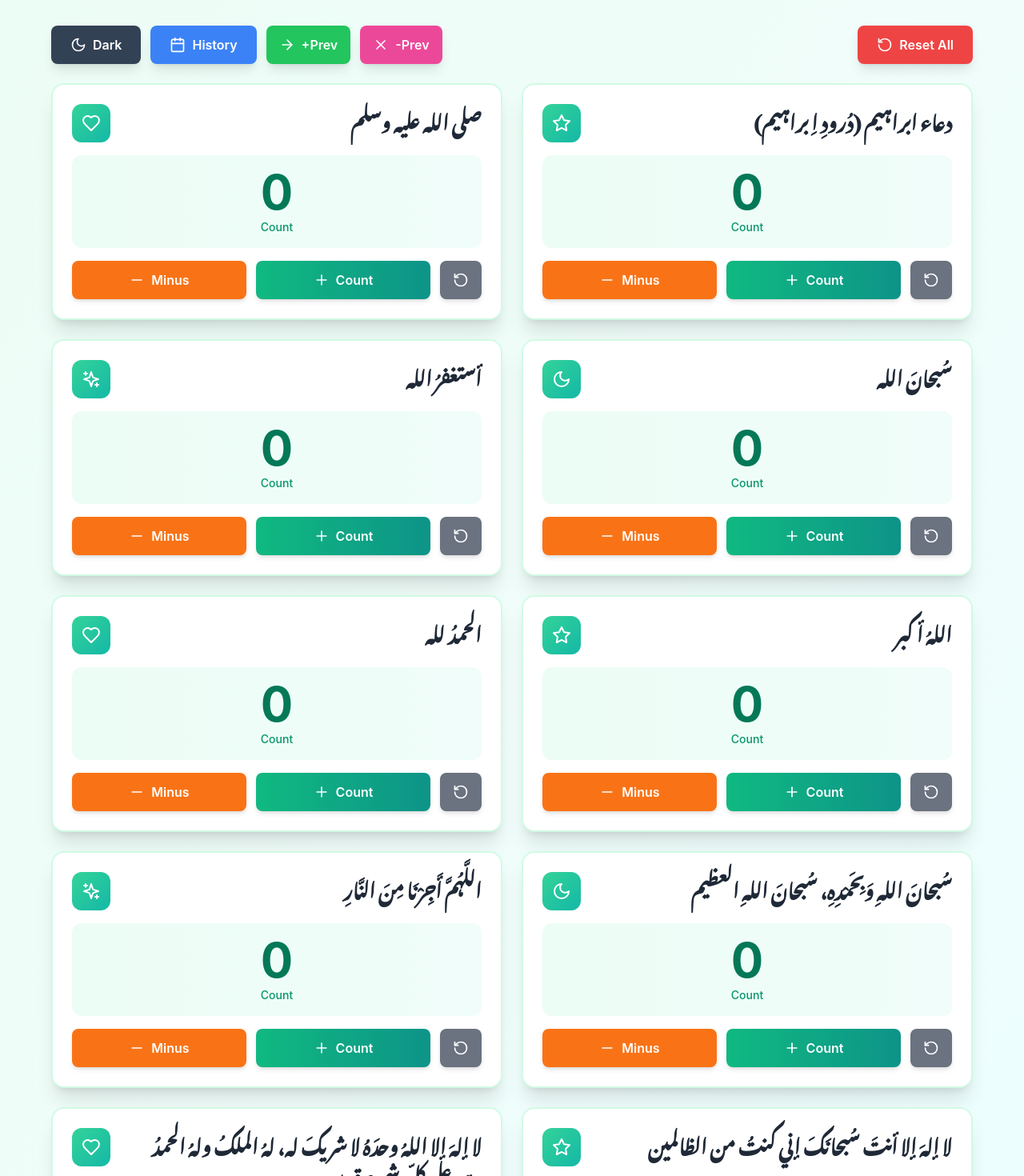
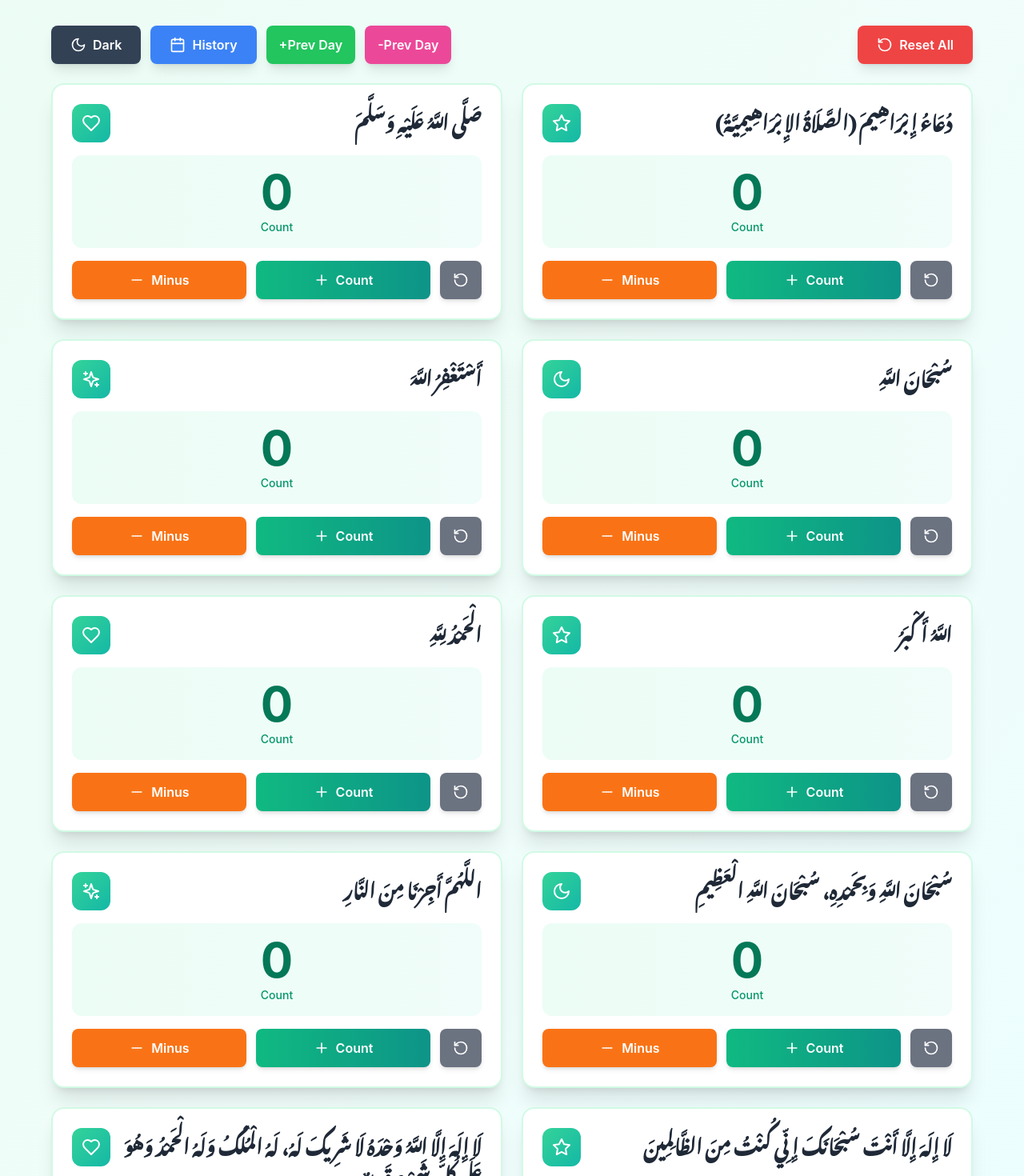
Before and after one commit to faizaniqbalLC/tasbih-counter, a Next.js app: page / in a window 1280 px wide. Shown: the part 120-1590 px from the top of the page at 80% size. Built offline with nearby package versions, Linux system fonts and the light colour scheme; a web font is replaced by a local one.

Commit message:
Update dhikr list text and improve button labels for clarity

```diff
--- a/components/TasbihCounter.jsx
+++ b/components/TasbihCounter.jsx
@@ -69,17 +69,18 @@ const TasbihCounter = () => {
   }, [mounted]);
 
   const dhikrList = [
-    { id: 1, text: 'صلى اللہ علیہ وسلم', icon: Heart },
-    { id: 2, text: 'دعاء ابراہیم (دُرودِ اِبراہیم)', icon: Star },
-    { id: 3, text: 'أستغفرُ اللہ', icon: Sparkles },
-    { id: 4, text: 'سُبحانَ اللہ', icon: Moon },
-    { id: 5, text: 'الحمدُ للہ', icon: Heart },
-    { id: 6, text: 'اللہُ أکبر', icon: Star },
-    { id: 7, text: 'اللَّہُمَّ أَجِرْنَا مِنَ النَّارِ', icon: Sparkles },
-    { id: 8, text: 'سُبحانَ اللہِ وَبِحَمْدِہِ، سُبحانَ اللہِ العظیم', icon: Moon },
-    { id: 9, text: 'لا إلہَ إلا اللہُ وحدَہُ لا شریكَ لہ، لہُ الملكُ ولہُ الحمدُ وہو على كلِّ شیءٍ قدیر', icon: Heart },
-    { id: 10, text: 'لا إلہَ إلا أنتَ سُبحانَكَ إني كنتُ من الظالمین', icon: Star }
-  ];
+  { id: 1, text: 'صَلَّى اللَّهُ عَلَيْهِ وَسَلَّمَ', icon: Heart },
+  { id: 2, text: 'دُعَاءُ إِبْرَاهِيمَ (الصَّلَاةُ الإِبْرَاهِيمِيَّةُ)', icon: Star },
+  { id: 3, text: 'أَسْتَغْفِرُ اللَّهَ', icon: Sparkles },
+  { id: 4, text: 'سُبْحَانَ اللَّهِ', icon: Moon },
+  { id: 5, text: 'الْحَمْدُ لِلَّهِ', icon: Heart },
+  { id: 6, text: 'اللَّهُ أَكْبَرُ', icon: Star },
+  { id: 7, text: 'اللَّهُمَّ أَجِرْنَا مِنَ النَّارِ', icon: Sparkles },
+  { id: 8, text: 'سُبْحَانَ اللَّهِ وَبِحَمْدِهِ، سُبْحَانَ اللَّهِ الْعَظِيمِ', icon: Moon },
+  { id: 9, text: 'لَا إِلَهَ إِلَّا اللَّهُ وَحْدَهُ لَا شَرِيكَ لَهُ، لَهُ الْمُلْكُ وَلَهُ الْحَمْدُ وَهُوَ عَلَى كُلِّ شَيْءٍ قَدِيرٌ', icon: Heart },
+  { id: 10, text: 'لَا إِلَهَ إِلَّا أَنْتَ سُبْحَانَكَ إِنِّي كُنْتُ مِنَ الظَّالِمِينَ', icon: Star }
+];
+
 
   const getTodayDate = () => {
     return new Date().toISOString().split('T')[0];
@@ -318,8 +319,7 @@ const TasbihCounter = () => {
                   }`}
                   title="Add yesterday's count to today"
                 >
-                  <ArrowRight className="w-5 h-5" />
-                  +Prev
+                  +Prev Day
                 </button>
 
                 <button
@@ -331,8 +331,7 @@ const TasbihCounter = () => {
                   }`}
                   title="Remove yesterday's count from today"
                 >
-                  <X className="w-5 h-5" />
-                  -Prev
+                  -Prev Day
                 </button>
               </>
             )}
@@ -430,7 +429,7 @@ const TasbihCounter = () => {
                   <button
                     onClick={() => decrement(dhikr.id)}
                     disabled={isHistoryView}
-                    className={`flex-1 flex items-center justify-center gap-2 px-4 py-3 rounded-lg font-semibold shadow-md transition-all ${
+                    className={`flex-1 flex items-center justify-center gap-1 md:gap-2 px-[6px] md:px-4 py-3 rounded-lg font-semibold shadow-md transition-all ${
                       isHistoryView
                         ? 'bg-gray-400 cursor-not-allowed text-white'
                         : 'bg-orange-500 hover:bg-orange-600 text-white transform hover:scale-105'
@@ -443,7 +442,7 @@ const TasbihCounter = () => {
                   <button
                     onClick={() => increment(dhikr.id)}
                     disabled={isHistoryView}
-                    className={`flex-1 flex items-center justify-center gap-2 px-4 py-3 rounded-lg font-semibold shadow-md transition-all ${
+                    className={`flex-1 flex items-center justify-center gap-1 md:gap-2 px-[6px] md:px-4 py-3 rounded-lg font-semibold shadow-md transition-all ${
                       isHistoryView
                         ? 'bg-gray-400 cursor-not-allowed text-white'
                         : 'bg-gradient-to-r from-emerald-500 to-teal-600 hover:from-emerald-600 hover:to-teal-700 text-white transform hover:scale-105'
@@ -456,7 +455,7 @@ const TasbihCounter = () => {
                   <button
                     onClick={() => reset(dhikr.id)}
                     disabled={isHistoryView}
-                    className={`flex items-center justify-center px-4 py-3 rounded-lg font-semibold shadow-md transition-all ${
+                    className={`flex items-center justify-center px-3 md:px-4 py-3 rounded-lg font-semibold shadow-md transition-all ${
                       isHistoryView
                         ? 'bg-gray-400 cursor-not-allowed text-white'
                         : 'bg-gray-500 hover:bg-gray-600 text-white transform hover:scale-105'
```
